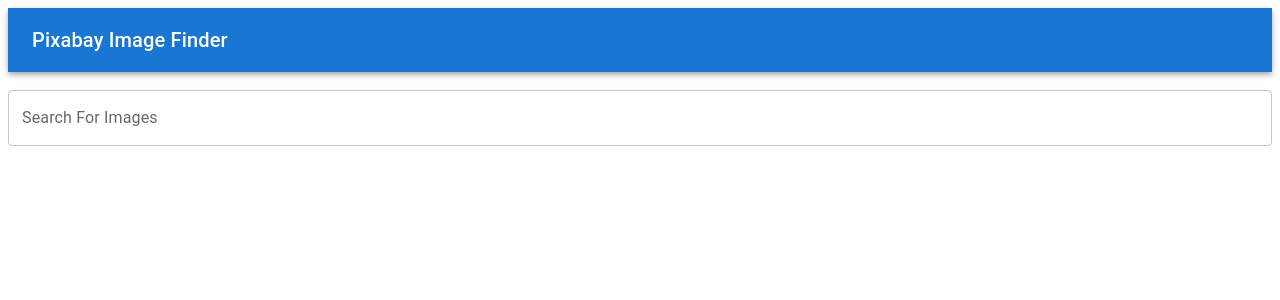
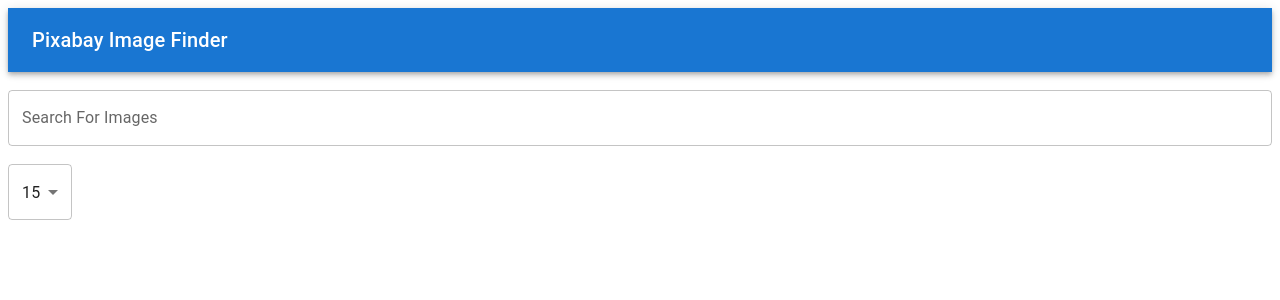
Before and after one commit to webQbe/react_image_search, a React (Vite) app: page / in a window 1280 px wide. Shown: the top 300 px of the page. Built offline with nearby package versions, Linux system fonts and the light colour scheme.

Commit message:
Added Select Field to enter number of results

```diff
--- a/src/components/search/Search.jsx
+++ b/src/components/search/Search.jsx
@@ -1,5 +1,6 @@
 import React, { Component } from 'react'
 import TextField from '@mui/material/TextField';
+import { FormControl, InputLabel, Select, MenuItem } from '@mui/material';
 
 class Search extends Component {
     state = {
@@ -20,6 +21,19 @@
             label="Search For Images"
             fullWidth
         />
+        <br /><br />
+                <Select
+                    name="amount"
+                    value={this.state.amount}
+                    onChange={this.onAmountChange}
+                    label="Amount"
+                >
+                    <MenuItem value={5}>5</MenuItem>
+                    <MenuItem value={10}>10</MenuItem>
+                    <MenuItem value={15}>15</MenuItem>
+                    <MenuItem value={30}>30</MenuItem>
+                    <MenuItem value={50}>50</MenuItem>
+                </Select>
       </div>
     )
   }
```
